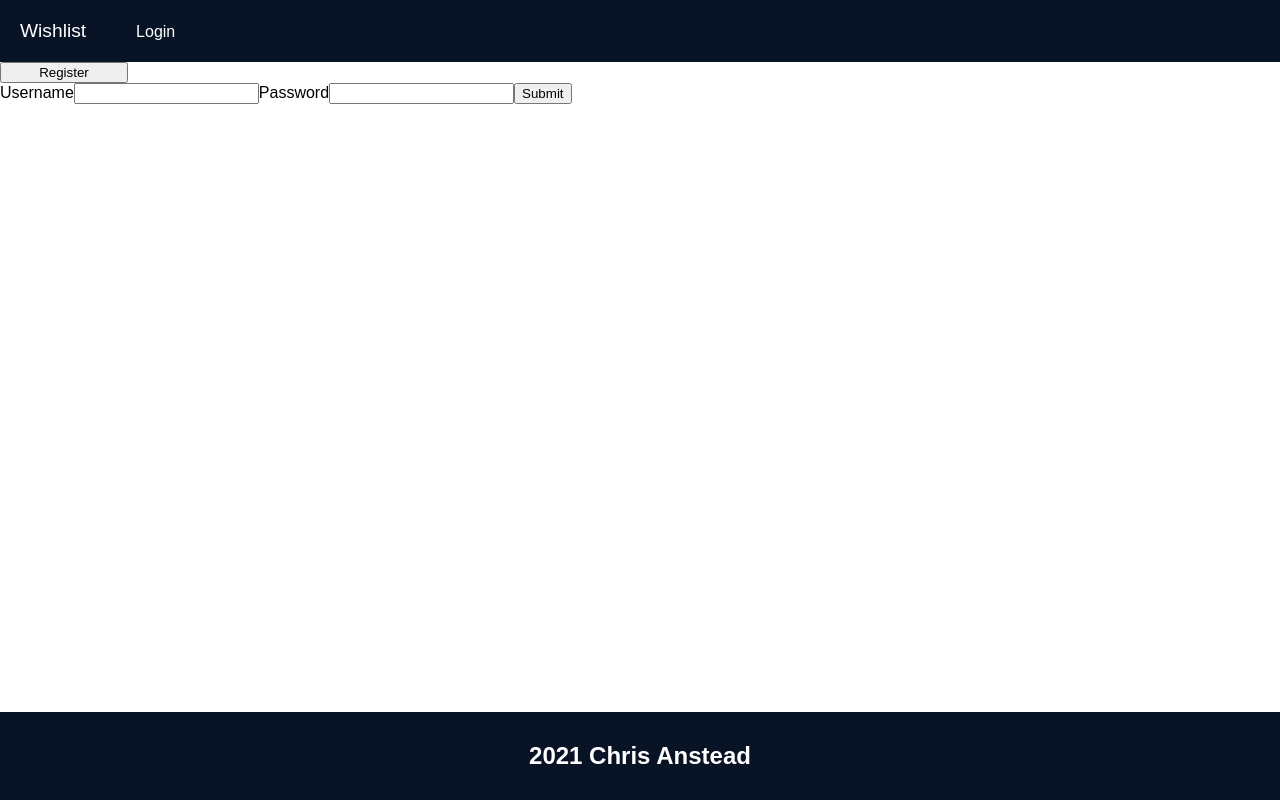
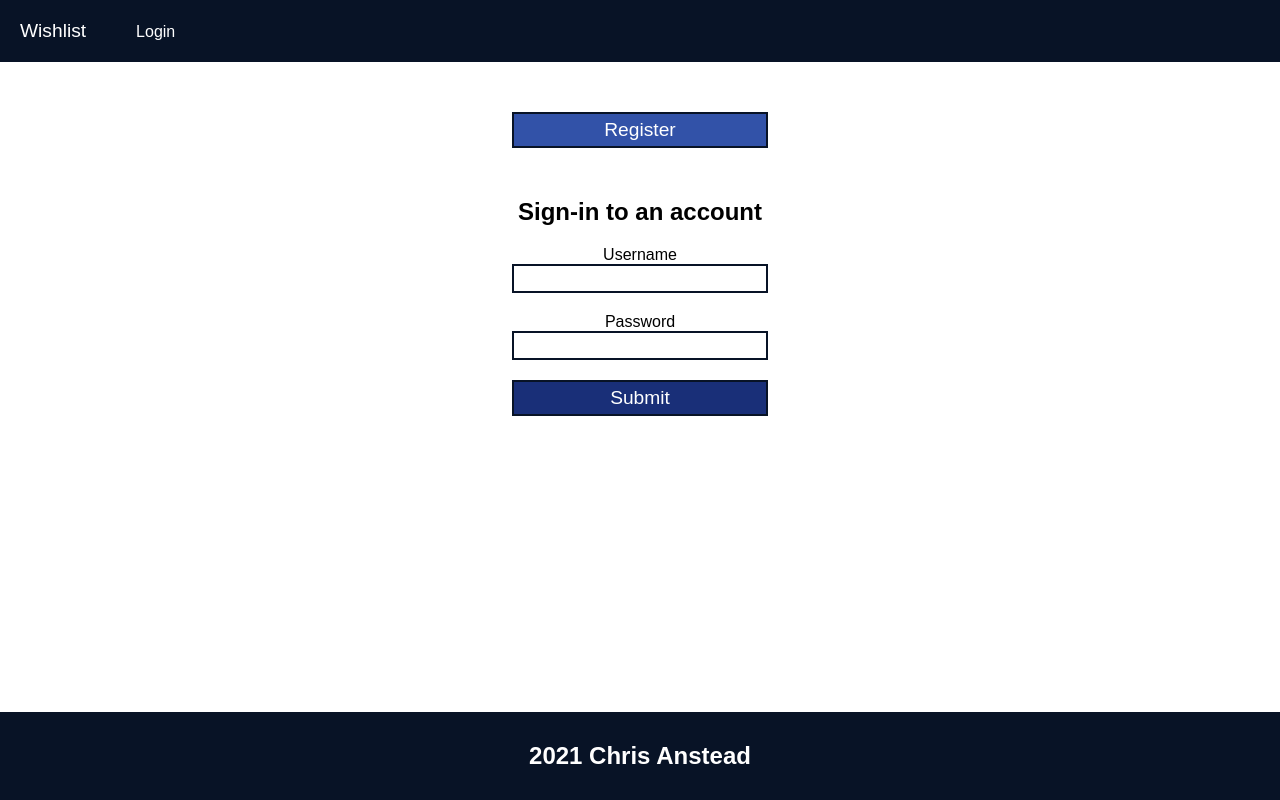
Before and after one commit to NXFORG/wishlist, a React app: page /login in a window 1280 px wide. Built offline with nearby package versions, Linux system fonts and the light colour scheme; a web font is replaced by a local one.

Commit message:
add login and register form styling

```diff
--- a/src/components/GiftForm/index.jsx
+++ b/src/components/GiftForm/index.jsx
@@ -1,6 +1,7 @@
 import React, { useState } from "react";
 import { ListContainer } from "..";
 import { AddContainer } from "../AddContainer";
+import './style.css';
 
 export const GiftForm = ({type}) => {
     const [form, setForm] = useState(false);
@@ -23,7 +24,7 @@ export const GiftForm = ({type}) => {
                 <AddContainer />
             ):(
                 <>
-                    <form onSubmit={handleSubmit}>
+                    <form id='occasionSelectForm' onSubmit={handleSubmit}>
                         <label htmlFor='occasion'>Wishlist occasion</label>
                         <input type='text' name='occasion' onChange={handleTypeInput}/>
                         <input type='submit' />
--- /dev/null
+++ b/src/components/GiftForm/style.css
@@ -0,0 +1,23 @@
+#occasionSelectForm {
+    width: 20%;
+}
+
+#occasionSelectForm input {
+    display: block;
+    width: 100%;
+    border: 2px solid var(--darkblue);
+    margin-bottom: 20px;
+    padding: 5px;
+}
+
+#occasionSelectForm input[type='submit']{
+    background-color: var(--medblue);
+    color: #fff;
+    font-size: 1.2em;
+}
+
+#occasionSelectForm input[type='submit']:hover{
+    background-color: var(--meddarkblue);
+    color: #fff;
+    cursor: pointer;
+}
--- a/src/components/ListContainer/index.jsx
+++ b/src/components/ListContainer/index.jsx
@@ -45,7 +45,7 @@ export const ListContainer = ({user, type}) => {
 
     return (
         <>
-            <h1 id='giftTitle'><span className='giftTitleSpan'>Username: </span>{user} <span className='giftTitleSpan'>Occasion: </span>{type}</h1>
+            <h1 id='giftTitle'><span className='giftTitleSpan'>Username: </span><span className='giftTitleUser'>{user}</span><span className='giftTitleSpan'>Occasion: </span>{type}</h1>
             <article className="listContainer">
                 {gifts.length ? renderGifts() : noGifts()}
             </article>
--- a/src/components/ListContainer/style.css
+++ b/src/components/ListContainer/style.css
@@ -1,13 +1,27 @@
 #giftTitle {
-    text-align: center;
+    position: absolute;
+    top: 100px;
+    left: 500px;
 }
 
 .giftTitleSpan {
     color: var(--medblue);
 }
 
+.giftTitleUser {
+    display: inline-block;
+    margin-right: 10px;
+}
+
+.giftTitleUser::first-letter {
+    text-transform: uppercase;
+}
+
 .listContainer {
-    width: 60%;
+    position: absolute;
+    top: 220px;
+    left: 500px;
+    width: 40%;
     margin: 0 auto 100px auto;
     border: 2px solid #30363d;
     border-radius: 5px;
--- a/src/components/LoginForm/index.jsx
+++ b/src/components/LoginForm/index.jsx
@@ -1,7 +1,7 @@
 import React, { useEffect, useState } from 'react';
 import { useNavigate } from 'react-router-dom';
 import jwt_decode from "jwt-decode";
-//import './style.css';
+import './style.css';
 
 export const LoginForm = () => {
     const [login, setLogin] = useState(false);
@@ -50,7 +50,8 @@ export const LoginForm = () => {
 
     return (
         <>
-            <form onSubmit={handleSubmit}>
+            <h2 className='formHeader'>Sign-in to an account</h2>
+            <form className='regLoginForm' onSubmit={handleSubmit}>
                 <label htmlFor='username'>Username</label>
                 <input type='text' name='username' onChange={handleUser}/>
                 <label htmlFor='password'>Password</label>
--- /dev/null
+++ b/src/components/LoginForm/style.css
@@ -0,0 +1,26 @@
+.regLoginForm {
+    width: 20%;
+    margin-right: auto;
+    margin-left: auto;
+    text-align: center;
+}
+
+.regLoginForm input {
+    display: block;
+    width: 100%;
+    border: 2px solid var(--darkblue);
+    margin-bottom: 20px;
+    padding: 5px;
+}
+
+.regLoginForm input[type='submit']{
+    background-color: var(--medblue);
+    color: #fff;
+    font-size: 1.2em;
+}
+
+.regLoginForm input[type='submit']:hover{
+    background-color: var(--meddarkblue);
+    color: #fff;
+    cursor: pointer;
+}
--- a/src/components/RegForm/index.jsx
+++ b/src/components/RegForm/index.jsx
@@ -1,7 +1,7 @@
 import React, { useState, useEffect } from 'react';
 import { useNavigate } from 'react-router-dom';
 import jwt_decode from "jwt-decode";
-//import './style.css';
+import './style.css';
 
 export const RegForm = () => {
     const [register, setRegister] = useState(false);
@@ -67,7 +67,8 @@ export const RegForm = () => {
 
     return (
         <>
-            <form onSubmit={handleSubmit}>
+            <h2 className='formHeader'>Create an account</h2>
+            <form className='regLoginForm' onSubmit={handleSubmit}>
                 <label htmlFor='username'>Username</label>
                 <input type='text' name='username' onChange={handleUser}/>
                 <label htmlFor='password'>Password</label>
--- /dev/null
+++ b/src/components/RegForm/style.css
@@ -0,0 +1,3 @@
+.formHeader {
+    text-align: center;
+}
--- a/src/pages/Gift/index.jsx
+++ b/src/pages/Gift/index.jsx
@@ -1,7 +1,7 @@
 import React, { useState, useEffect } from 'react';
 import { useNavigate, Link } from 'react-router-dom';
 import { GiftForm } from '../../components/index';
-//import './style.css';
+import './style.css';
 
 export const Gift = () => {
     const [form, setForm] = useState(false);
@@ -34,10 +34,10 @@ export const Gift = () => {
 
     return (
         <>
-        <div>
+        <div id='giftPageContainer'>
             <Link id='logoutBtn' onClick={handleLogout} to='/'>Logout</Link>
-            <h1>Hi {localStorage.getItem('username')}</h1>
-            <form onSubmit={handleSubmit}>
+            <h1>Hi <span id='loggedUser'>{localStorage.getItem('username')}</span></h1>
+            <form id='actionForm' onSubmit={handleSubmit}>
                 <label htmlFor='actions'>My actions:</label>
                 <select name='actions' onChange={handleType}>
                     <option value='view'>View my list</option>
--- /dev/null
+++ b/src/pages/Gift/style.css
@@ -0,0 +1,39 @@
+#giftPageContainer {
+    padding: 20px;
+}
+
+#logoutBtn {
+    color: red;
+}
+
+#loggedUser {
+    display: inline-block;
+}
+
+#loggedUser::first-letter {
+    text-transform: uppercase;
+}
+
+#actionForm {
+    width: 20%;
+}
+
+#actionForm select, #actionForm input {
+    display: block;
+    width: 100%;
+    border: 2px solid var(--darkblue);
+    margin-bottom: 20px;
+    padding: 5px;
+}
+
+#actionForm input[type='submit']{
+    background-color: var(--medblue);
+    color: #fff;
+    font-size: 1.2em;
+}
+
+#actionForm input[type='submit']:hover{
+    background-color: var(--meddarkblue);
+    color: #fff;
+    cursor: pointer;
+}
--- a/src/pages/Login/style.css
+++ b/src/pages/Login/style.css
@@ -1,5 +1,19 @@
 #showLoginBtn {
-    width: 10%;
+    display: block;
+    width: 20%;
+    margin-top: 50px;
+    margin-right: auto;
     margin-left: auto;
-    margin-right: auto;
+    margin-bottom: 50px;
+    padding: 5px;
+    background-color: var(--medlightblue);
+    color: #fff;
+    font-size: 1.2em;
+    border: 2px solid var(--darkblue);
 }
+
+#showLoginBtn:hover{
+    background-color: var(--meddarkblue);
+    color: #fff;
+    cursor: pointer;
+}
--- a/src/style.css
+++ b/src/style.css
@@ -4,6 +4,7 @@
     --darkblue: #081326;
     --meddarkblue: #182654;
     --medblue: #192f78;
+    --medlightblue: #3252a8;
 }
 
 * {
```
